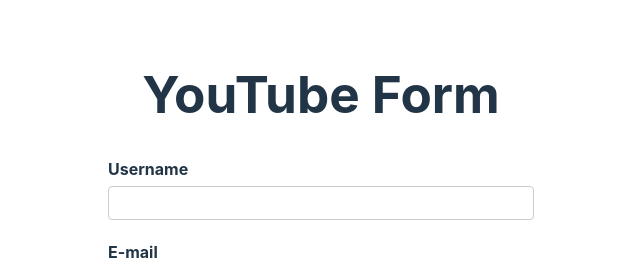
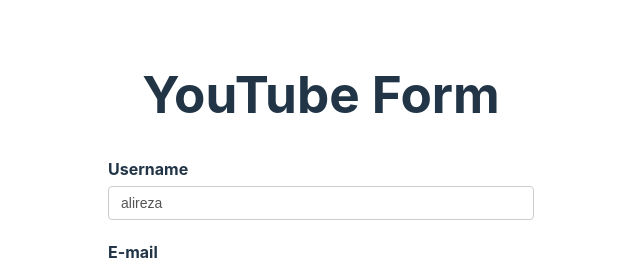
Before and after one commit to srbadni/React-Hook-Form-Tutorials, a React (Vite) app: page / in a window 1280 px wide. Shown: the top 267 px of the page, without its empty margins (319-959 px from the left). Built offline with nearby package versions, Linux system fonts and the light colour scheme.

Commit message:
Add default values

```diff
--- a/src/components/YoutubeForm.tsx
+++ b/src/components/YoutubeForm.tsx
@@ -8,7 +8,13 @@
 };
 
 export const YouTubeForm = () => {
-    const form = useForm<FormValues>();
+    const form = useForm<FormValues>({
+        defaultValues: {
+            username: "alireza",
+            email: "",
+            channel: ""
+        },
+    });
     const {register, control, handleSubmit, formState: {errors}} = form;
 
     const onSubmit = (data: FormValues) => {
```
